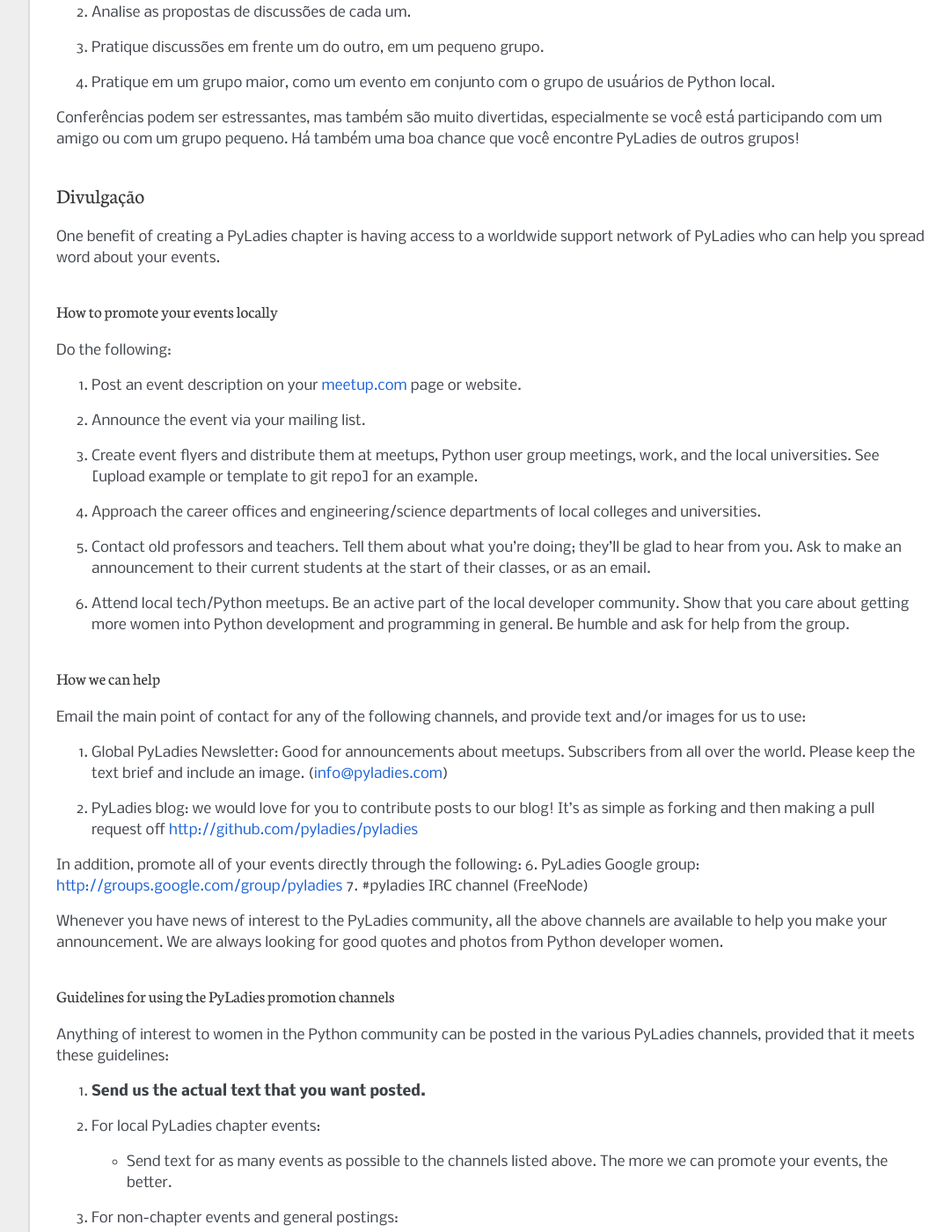
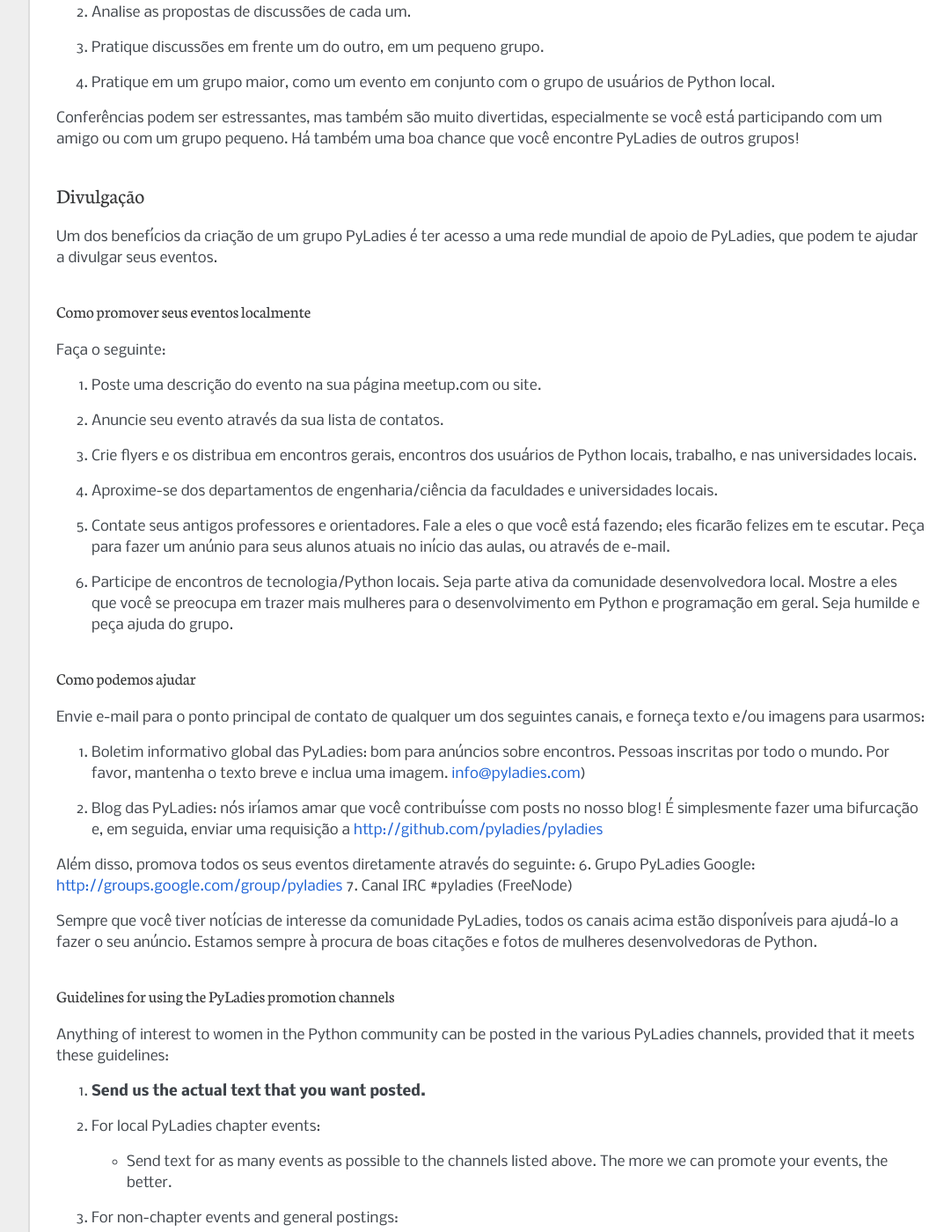
Before and after one commit to deboraazevedo/handbook-pyladies, a Sphinx documentation site: the page built from doc/index.rst, in a window 1280 px wide and 1400 px high, scrolled down 4239 px. Shown: the whole window at 88% size, without its empty margins (198-1279 px from the left). Built offline with Sphinx 7.4.7, drawn with Linux system fonts in a browser that asks for light colours; some of the changed text lies outside the part shown.

Commit message:
Update index.rst

```diff
--- a/doc/index.rst
+++ b/doc/index.rst
@@ -169,53 +169,33 @@ Conferências podem ser estressantes, mas também são muito divertidas, especia
 Divulgação
 -----------
 
-One benefit of creating a PyLadies chapter is having access to a
-worldwide support network of PyLadies who can help you spread word about
-your events.
+Um dos benefícios da criação de um grupo PyLadies é ter acesso a uma rede mundial de apoio de PyLadies, que podem te ajudar a divulgar seus eventos.
 
-How to promote your events locally
-~~~~~~~~~~~~~~~~~~~~~~~~~~~~~~~~~~
+Como promover seus eventos localmente
+~~~~~~~~~~~~~~~~~~~~~~~~~~~~~~~~~~~~~
 
-Do the following:
+Faça o seguinte:
 
-#. Post an event description on your `meetup.com <http://meetup.com>`_
-   page or website.
-#. Announce the event via your mailing list.
-#. Create event flyers and distribute them at meetups, Python user group
-   meetings, work, and the local universities. See [upload example or
-   template to git repo] for an example.
-#. Approach the career offices and engineering/science departments of
-   local colleges and universities.
-#. Contact old professors and teachers. Tell them about what you’re
-   doing; they’ll be glad to hear from you. Ask to make an announcement
-   to their current students at the start of their classes, or as an
-   email.
-#. Attend local tech/Python meetups. Be an active part of the local
-   developer community. Show that you care about getting more women into
-   Python development and programming in general. Be humble and ask for
-   help from the group.
+#. Poste uma descrição do evento na sua página meetup.com ou site.
+#. Anuncie seu evento através da sua lista de contatos.
+#. Crie flyers e os distribua em encontros gerais, encontros dos usuários de Python locais, trabalho, e nas universidades locais.
+#. Aproxime-se dos departamentos de engenharia/ciência da faculdades e universidades locais.
+#. Contate seus antigos professores e orientadores. Fale a eles o que você está fazendo; eles ficarão felizes em te escutar. Peça para fazer um anúnio para seus alunos atuais no início das aulas, ou através de e-mail.
+#. Participe de encontros de tecnologia/Python locais. Seja parte ativa da comunidade desenvolvedora local. Mostre a eles que você se preocupa em trazer mais mulheres para o desenvolvimento em Python e programação em geral. Seja humilde e peça ajuda do grupo.
 
-How we can help
-~~~~~~~~~~~~~~~
+Como podemos ajudar
+~~~~~~~~~~~~~~~~~~~
 
-Email the main point of contact for any of the following channels, and
-provide text and/or images for us to use:
+Envie e-mail para o ponto principal de contato de qualquer um dos seguintes canais, e forneça texto e/ou imagens para usarmos:
 
-#. Global PyLadies Newsletter: Good for announcements about meetups.
-   Subscribers from all over the world. Please keep the text
-   brief and include an image. (info@pyladies.com)
-#. PyLadies blog: we would love for you to contribute posts to our blog!
-   It's as simple as forking and then making a pull request off
-   http://github.com/pyladies/pyladies
+#. Boletim informativo global das PyLadies: bom para anúncios sobre encontros. Pessoas inscritas por todo o mundo. Por favor, mantenha o texto breve e inclua uma imagem. info@pyladies.com)
+#. Blog das PyLadies: nós iríamos amar que você contribuísse com posts no nosso blog! É simplesmente fazer uma bifurcação e, em seguida, enviar uma requisição a http://github.com/pyladies/pyladies
 
-In addition, promote all of your events directly through the following:
-6. PyLadies Google group: http://groups.google.com/group/pyladies
-7. #pyladies IRC channel (FreeNode)
+Além disso, promova todos os seus eventos diretamente através do seguinte:
+6. Grupo PyLadies Google: http://groups.google.com/group/pyladies
+7. Canal IRC #pyladies (FreeNode)
 
-Whenever you have news of interest to the PyLadies community, all the
-above channels are available to help you make your announcement. We are
-always looking for good quotes and photos from Python developer women.
-
+Sempre que você tiver notícias de interesse da comunidade PyLadies, todos os canais acima estão disponíveis para ajudá-lo a fazer o seu anúncio. Estamos sempre à procura de boas citações e fotos de mulheres desenvolvedoras de Python.
 
 Guidelines for using the PyLadies promotion channels
 ~~~~~~~~~~~~~~~~~~~~~~~~~~~~~~~~~~~~~~~~~~~~~~~~~~~~
```
